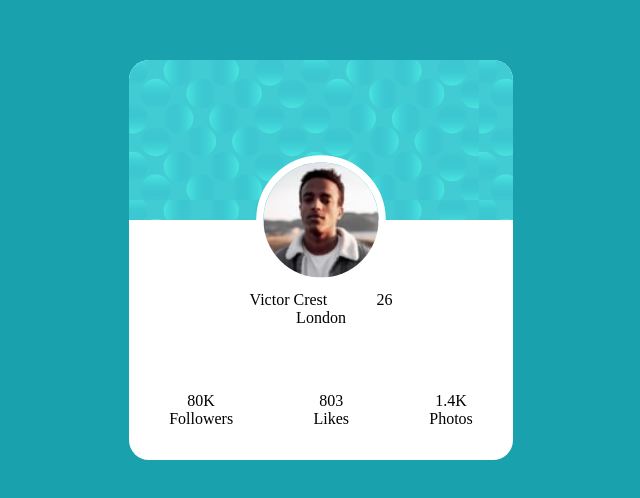
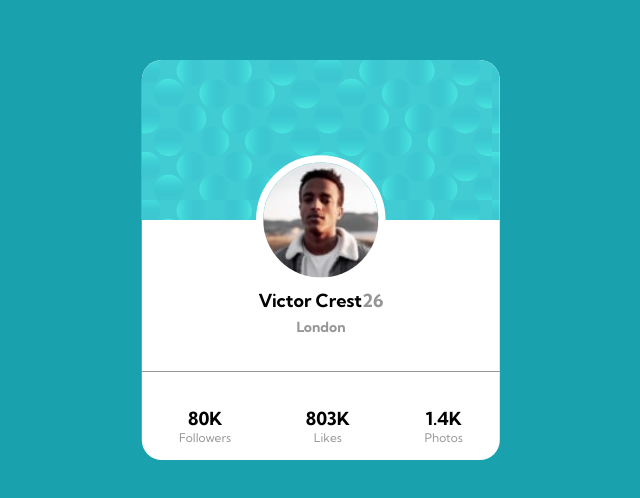
Before and after one commit to GrischK/Profile-card-component-challenge-hub, a plain HTML site: page index.html in a window 1280 px wide. Shown: the part 140-638 px from the top of the page, without its empty margins (319-959 px from the left). Drawn offline with Linux system fonts and the light colour scheme.

Commit message:
ajout polices & mise en forme

```diff
--- a/index.html
+++ b/index.html
@@ -6,6 +6,10 @@
         <title>Frontend Mentor | Profile card component</title>
         <link rel="icon" type="image/png" sizes="32x32" href="./images/favicon-32x32.png">
         <link href="stylesheet.css" rel="stylesheet">
+        <link rel="preconnect" href="https://fonts.googleapis.com">
+        <link rel="preconnect" href="https://fonts.gstatic.com" crossorigin>
+        <link href="https://fonts.googleapis.com/css2?family=Kumbh+Sans:wght@400;700&display=swap" rel="stylesheet">
+
     </head>
     <body>
         <div class="container">
@@ -16,13 +20,13 @@
                         <p class="name">
                             Victor Crest
                         </p>
-                        <p class="age">
+                        <p class="age grey">
                             26
                         </p>
                     </div>
                     <img src="images/image-victor.jpg" class="avatar" rel="photo d'un homme">
                     <div class="city">
-                        <p>
+                        <p class="grey">
                             London
                         </p>
                     </div>
@@ -32,15 +36,15 @@
                         <p class="number">
                             80K
                         </p>
-                        <p class="category">
+                        <p class="category grey">
                             Followers
                         </p>
                     </li>
                     <li class="followers">
                         <p class="number">
-                            803
+                            803K
                         </p>
-                        <p class="category">
+                        <p class="category grey">
                             Likes
                         </p>
                     </li>
@@ -48,7 +52,7 @@
                         <p class="number">
                             1.4K
                         </p>
-                        <p class="category">
+                        <p class="category grey">
                             Photos
                         </p>
                     </li>
--- a/stylesheet.css
+++ b/stylesheet.css
@@ -18,6 +18,15 @@ body{
     background-position: -40% 500%, 140% -500%;
 }
 
+*{
+    font-family: 'Kumbh Sans';
+    font-size: 18px;
+}
+
+.name, .age, .number{
+    font-weight: 700;
+}
+
 .container{
     background-color: white;
     position: absolute;
@@ -25,7 +34,7 @@ body{
     top: 50%;
     transform: translate(-50%, -50%);
     height: 50%;
-    width: 30%;
+    width: 28%;
     border-radius: 20px;
 }
 
@@ -38,7 +47,7 @@ body{
 
 .text_block{
     text-align: center;
-    margin-top: 10%;
+    margin-top: 15%;
     width: 100%;
     display: flex;
     flex-direction: column;
@@ -48,7 +57,7 @@ body{
 .Profile_info{
     justify-content: space-around;
     display: flex;
-    width: 50%;
+    width: 35%;
 }
 
 ul{
@@ -57,6 +66,19 @@ ul{
     display: flex;
     justify-content: space-around;
     width: 100%;
+    border-top:1px solid hsl(0, 0%, 59%);
+    padding-top: 35px;
+}
+
+.category{
+    font-size: 12px;
+    font-weight: 400;
+}
+
+.city p{
+    font-size: 14px;
+    line-height: 30px;
+    font-weight: 700;
 }
 
 .text_container{
@@ -76,3 +98,7 @@ ul{
     border-radius: 50% 50%;
     border: 6px solid white;
 }
+
+.grey{
+    color:hsl(0, 0%, 59%);
+}
```
